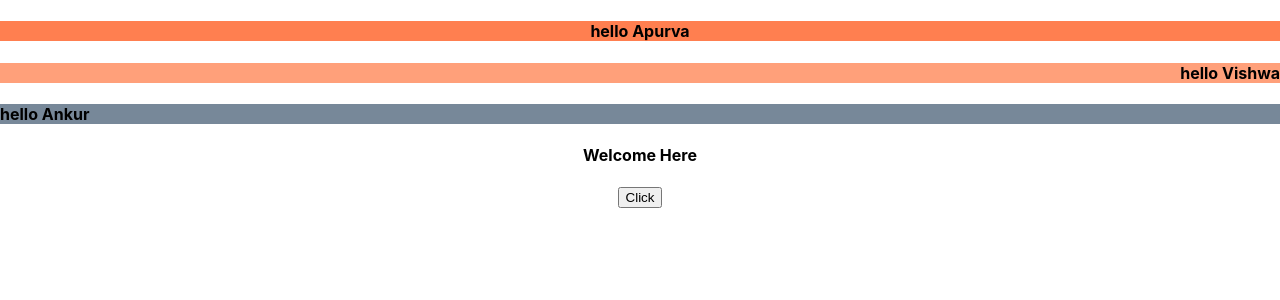
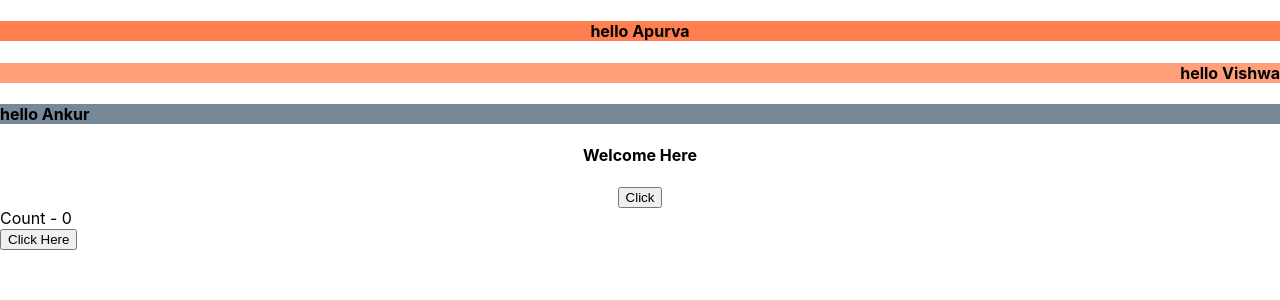
Before and after one commit to apurvapriyadarshi203/NewTodo, a React (Create React App) app: page / in a window 1280 px wide. Shown: the top 300 px of the page. Built offline with nearby package versions, Linux system fonts and the light colour scheme.

Commit message:
First Counter Program

```diff
--- a/src/App.js
+++ b/src/App.js
@@ -2,6 +2,7 @@
 import './App.css';
 import Props from './Props';
 import State from './State';
+import Counter from './Countersss/Counter';
 
 function App() {
   return (
@@ -18,6 +19,7 @@ function App() {
         <div className = "state">
         <State />
         </div>
+       <Counter/>
         {/* <header className="App-header">
         <img src={logo} className="App-logo" alt="logo" />
         <p>
--- /dev/null
+++ b/src/Countersss/Counter.js
@@ -0,0 +1,27 @@
+import React, { Component } from 'react'
+
+class Counter extends Component {
+    constructor(props) {
+        super(props)
+
+        this.state = {
+            count: 0
+        }
+    }
+    Increment() {
+        this.setState ({
+            count : this.state.count + 1
+        })
+    }
+
+    render() {
+        return (
+            <div>
+                <div>Count - {this.state.count}</div>
+                <button onClick={() => this.Increment()}>Click Here</button>
+            </div>
+        )
+    }
+}
+
+export default Counter
```
Also changed, not shown: 1 other file (tests, documents, lock files or other folders).
